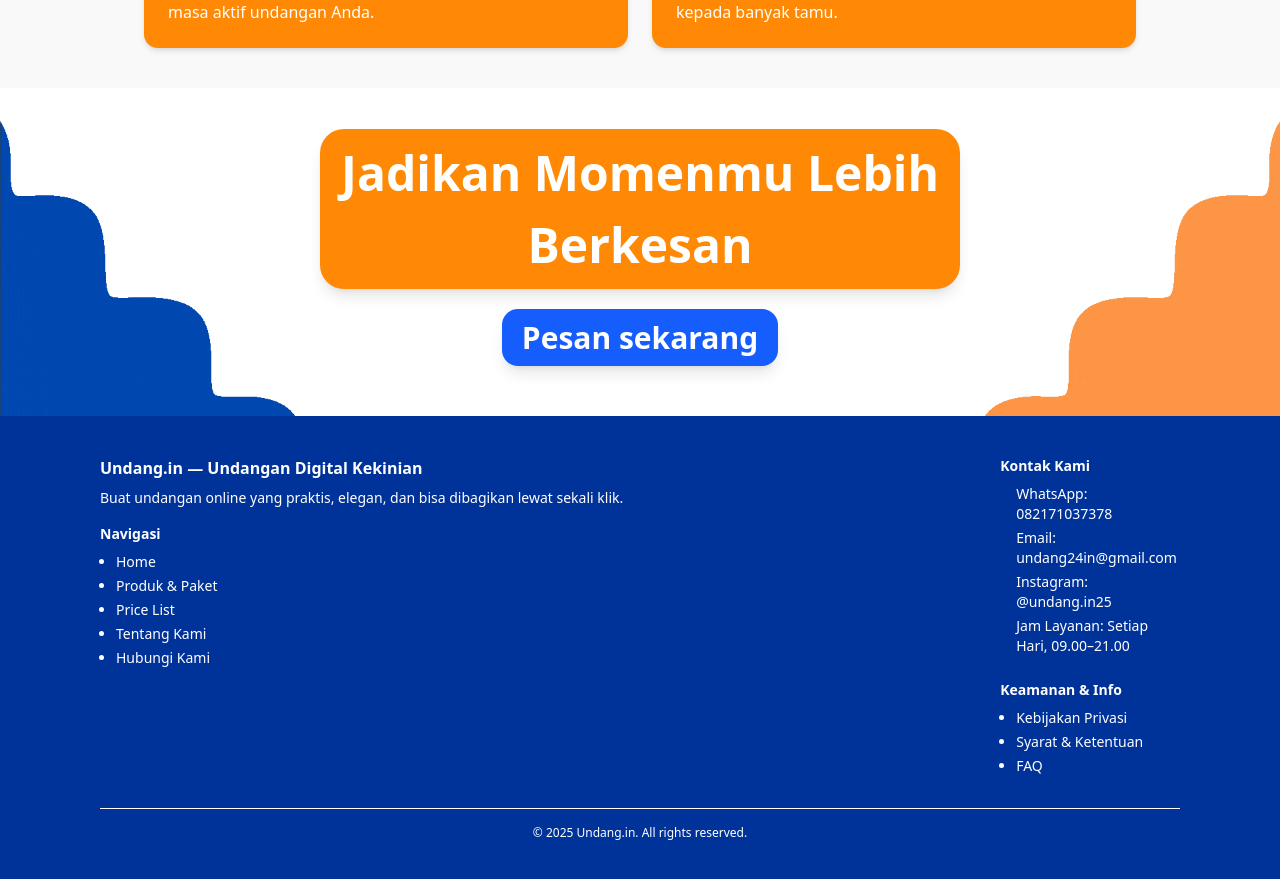
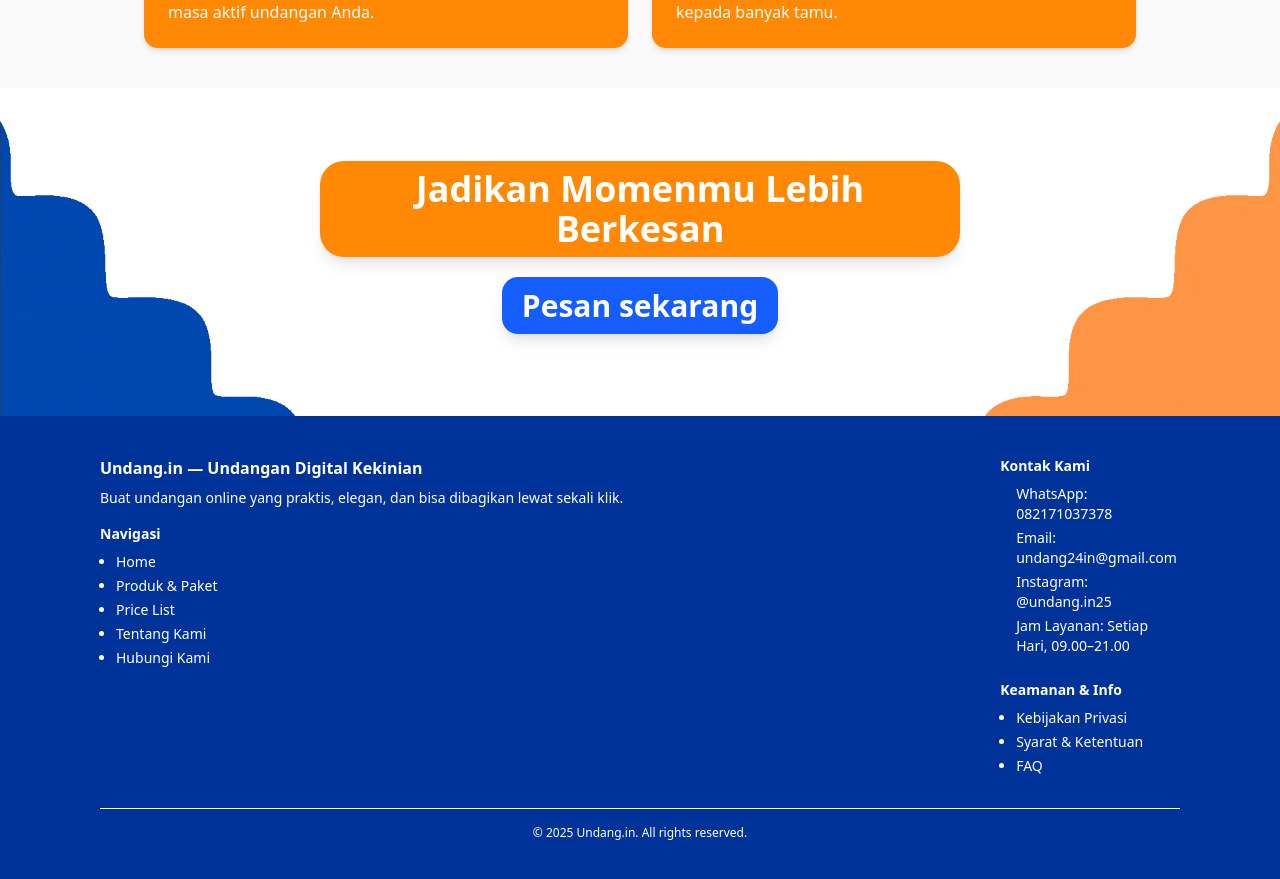
Before and after one commit to ranggapasya/Undangin, a Next.js app: page / in a window 1280 px wide. Shown: the part 3169-4048 px from the top of the page. Built offline with nearby package versions, Linux system fonts and the light colour scheme.

Commit message:
Perbaiki tulisan

```diff
--- a/src/components/homeComponents/Footer.tsx
+++ b/src/components/homeComponents/Footer.tsx
@@ -6,7 +6,7 @@ export default function Home() {
          <img src="gif/Gelombang-Biru.gif" alt="logo" className="w-80 mt-2" />
 
          <div className="flex flex-col w-fit justify-center items-center">
-          <p className="text-[48px] font-bold mb-3 px-4 py-2 bg-orange-400 text-white text-center rounded-3xl shadow-lg">
+          <p className="text-4xl font-bold mb-3 px-4 py-2 bg-orange-400 text-white text-center rounded-3xl shadow-lg">
               Jadikan Momenmu Lebih Berkesan
           </p>
           <p className="order text-[30px] font-semibold w-fit mb-2 mt-2 px-5 py-1.5 bg-blue-600 text-white text-center rounded-2xl shadow-lg">
```
